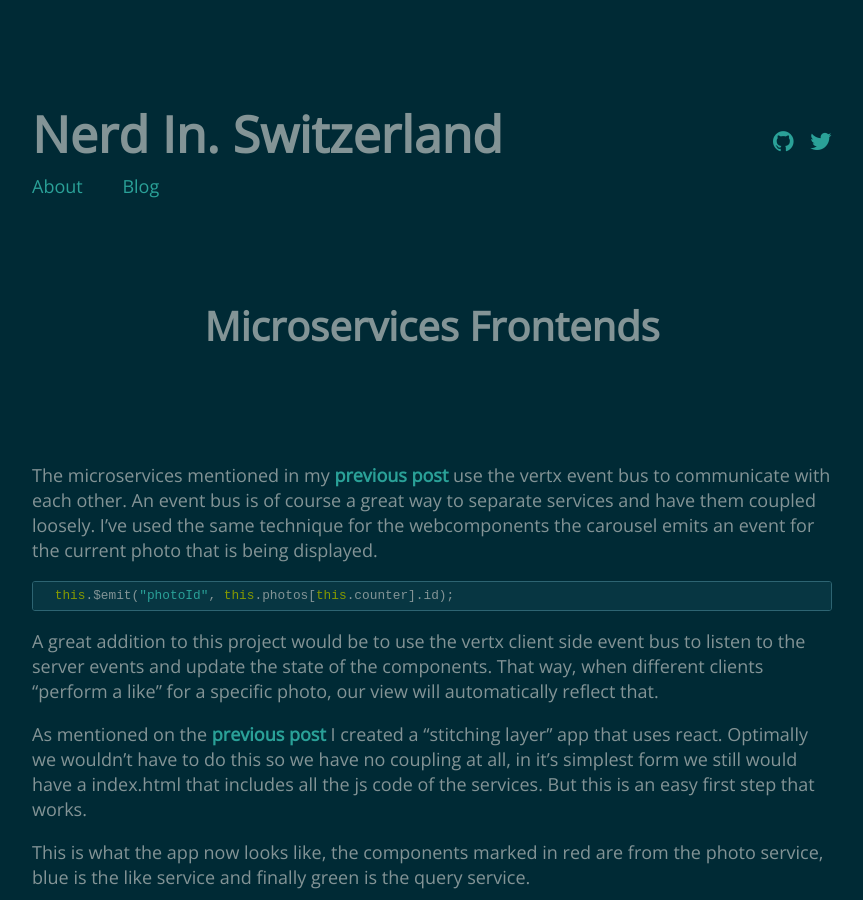
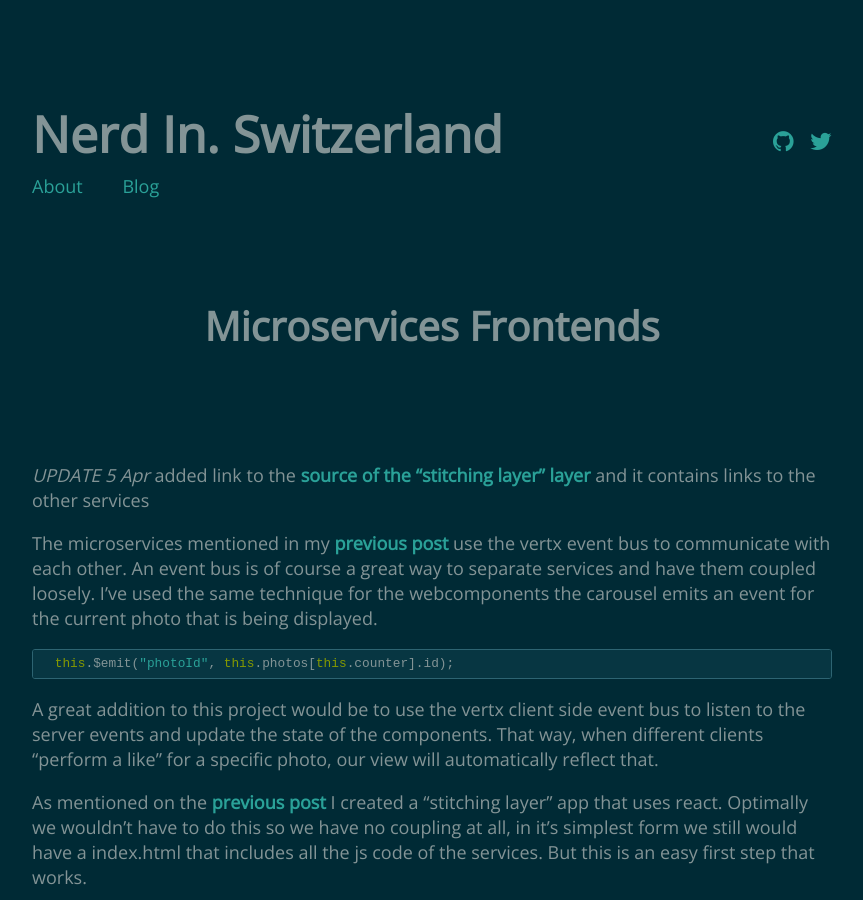
Before and after one commit to edewit/edewit.github.io, a Jekyll site: the page built from _posts/2019-12-18-microservices-frontend.md, in a window 1280 px wide and 900 px high. Shown: the whole window, without its empty margins (208-1071 px from the left). Built offline with Jekyll 4.4.1, drawn with Linux system fonts in a browser that asks for light colours; comment, search, counter and statistics services are not loaded; some of the changed text lies outside the part shown.

Commit message:
added link to source code

```diff
--- a/_posts/2019-12-18-microservices-frontend.md
+++ b/_posts/2019-12-18-microservices-frontend.md
@@ -4,6 +4,8 @@ title: Microservices Frontends
 date: '2019-12-18'
 author: Erik Jan de Wit
 ---
+*UPDATE 5 Apr*
+added link to the [source of the "stitching layer" layer][3] and it contains links to the other services
 
 The microservices mentioned in my [previous post][1] use the vertx event bus to communicate with each other.
 An event bus is of course a great way to separate services and have them coupled loosely.
@@ -45,5 +47,8 @@ Server side rendering could potentially also remove the need for a "stitching la
 One of the conclusions that we can make at this point is, although theoretically we could build all of these frontends in any framework, in practice we would want to minimize the number, as it will increase the size of the initial download.
 At a minimum we would have to use the same version of the frameworks.
 
+The [source of the "stitching layer" layer][3] and it contains links to the other services
+
 [1]: /2019/12/16/microservices-frontend.html
 [2]: https://www.patternfly.org/v4/
+[3]: https://github.com/edewit/photo-frontend-common
```
